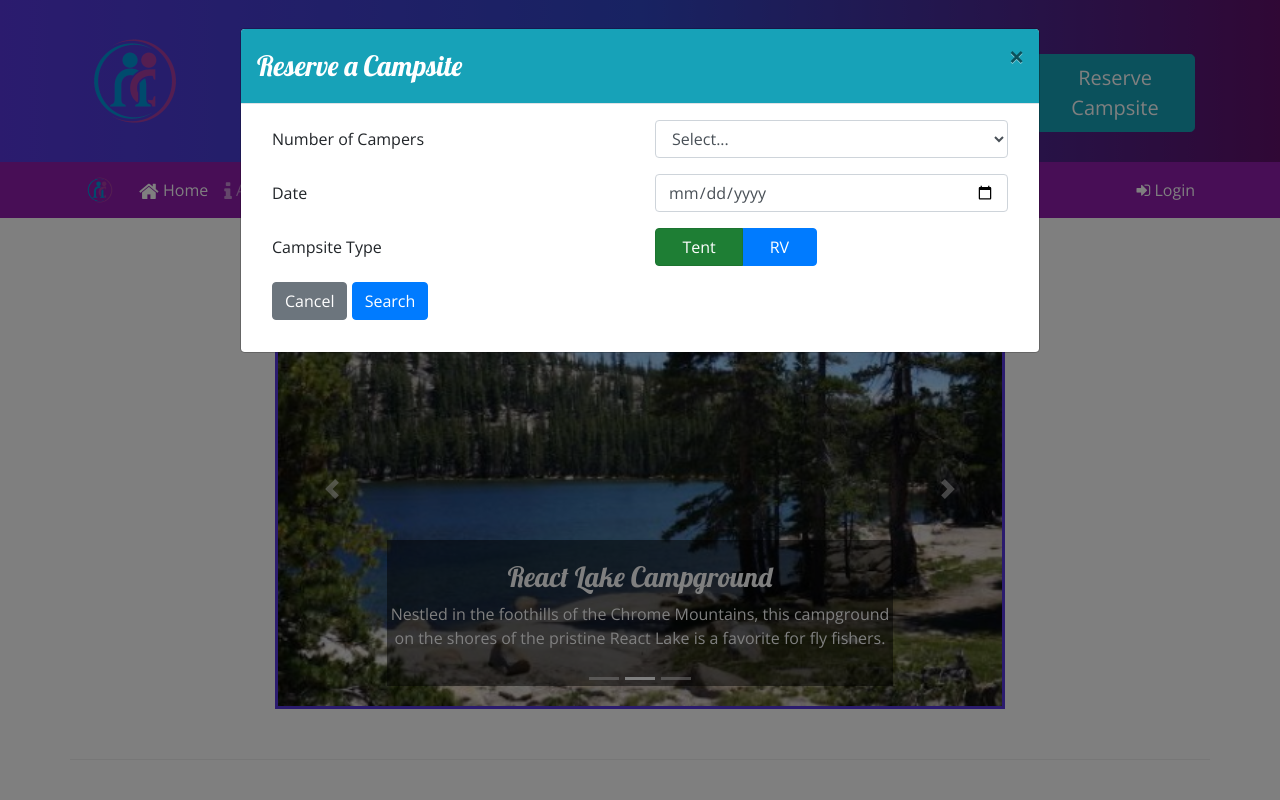
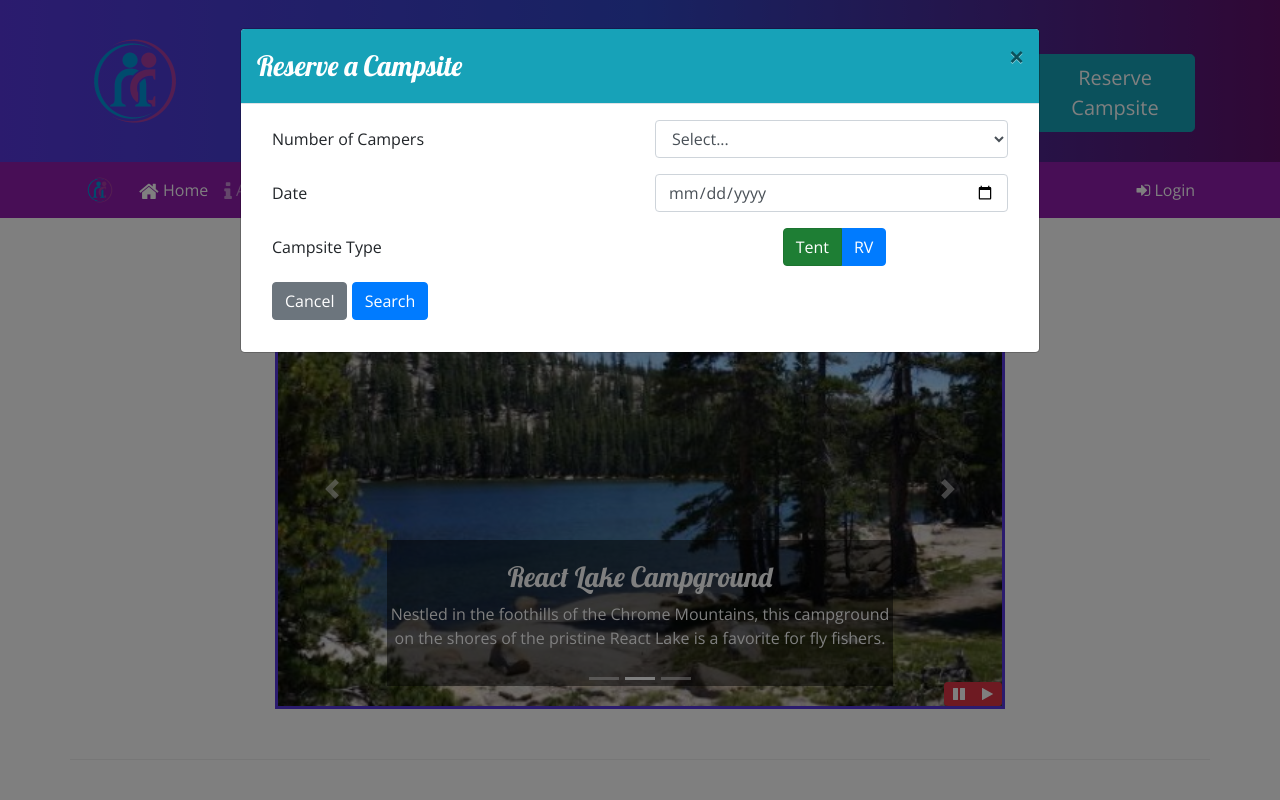
Before and after one commit to guille-byte/nucampsite, a website: page index.html in a window 1280 px wide. Both pictures are taken after a click on the button "Reserve Campsite". Shown: the top 800 px of the page. Drawn offline with nearby package versions, Linux system fonts and the light colour scheme.

Commit message:
Add pause/play buttons to carousel

```diff
--- a/css/styles.css
+++ b/css/styles.css
@@ -36,6 +36,13 @@ header h2 {
     min-height: 200px;
 }
 
+#carouselButton {
+    position: absolute;
+    right: 0;
+    bottom: 0;
+    z-index: 100;
+}
+
 .carousel-caption {
     background-color: rgba(0, 0, 0, 0.5);
 }
--- a/index.html
+++ b/index.html
@@ -67,7 +67,8 @@
                             </div>
                             <div class="form-group row">
                                 <label for="siteType" class="col-sm-6 col-form-label">Campsite Type</label>
-                                <div class="col col-lg-3 btn-group btn-group-toggle" data-toggle="buttons">
+                                <div class="col-2"></div>
+                                <div class="col-2 btn-group btn-group-toggle" data-toggle="buttons">
                                     <label class="btn btn-success active">
                                         <input type="radio" name="siteType" id="siteTent" autocomplete="off" value="tent" checked>Tent
                                     </label>
@@ -187,6 +188,14 @@
                         <span class="carousel-control-next-icon"></span>
                         <span class="sr-only">Next</span>
                     </a>
+                    <div class="btn-group" id="carouselButton">
+                        <button class="btn btn-danger btn-sm" id="carouselPause">
+                            <i class="fa fa-pause"></i>
+                        </button>
+                        <button class="btn btn-danger btn-sm" id="carouselPlay">
+                            <i class="fa fa-play"></i>
+                        </button>
+                    </div>
                 </div>
             </div>
         </div>
@@ -267,6 +276,19 @@
     <script src="node_modules/jquery/dist/jquery.slim.min.js"></script>
     <script src="node_modules/popper.js/dist/umd/popper.min.js"></script>
     <script src="node_modules/bootstrap/dist/js/bootstrap.min.js"></script>
+
+    <!-- jQuery for carousel interval and buttons -->
+    <script>
+        $(function() {
+            $(".carousel").carousel( { interval: 2000, pause: "false" } );
+            $("#carouselPause").click(function(){
+                $(".carousel").carousel("pause");
+            });
+            $("#carouselPlay").click(function(){
+                $(".carousel").carousel("cycle");
+            });
+        });
+    </script>
 </body>
 
 </html>
```
